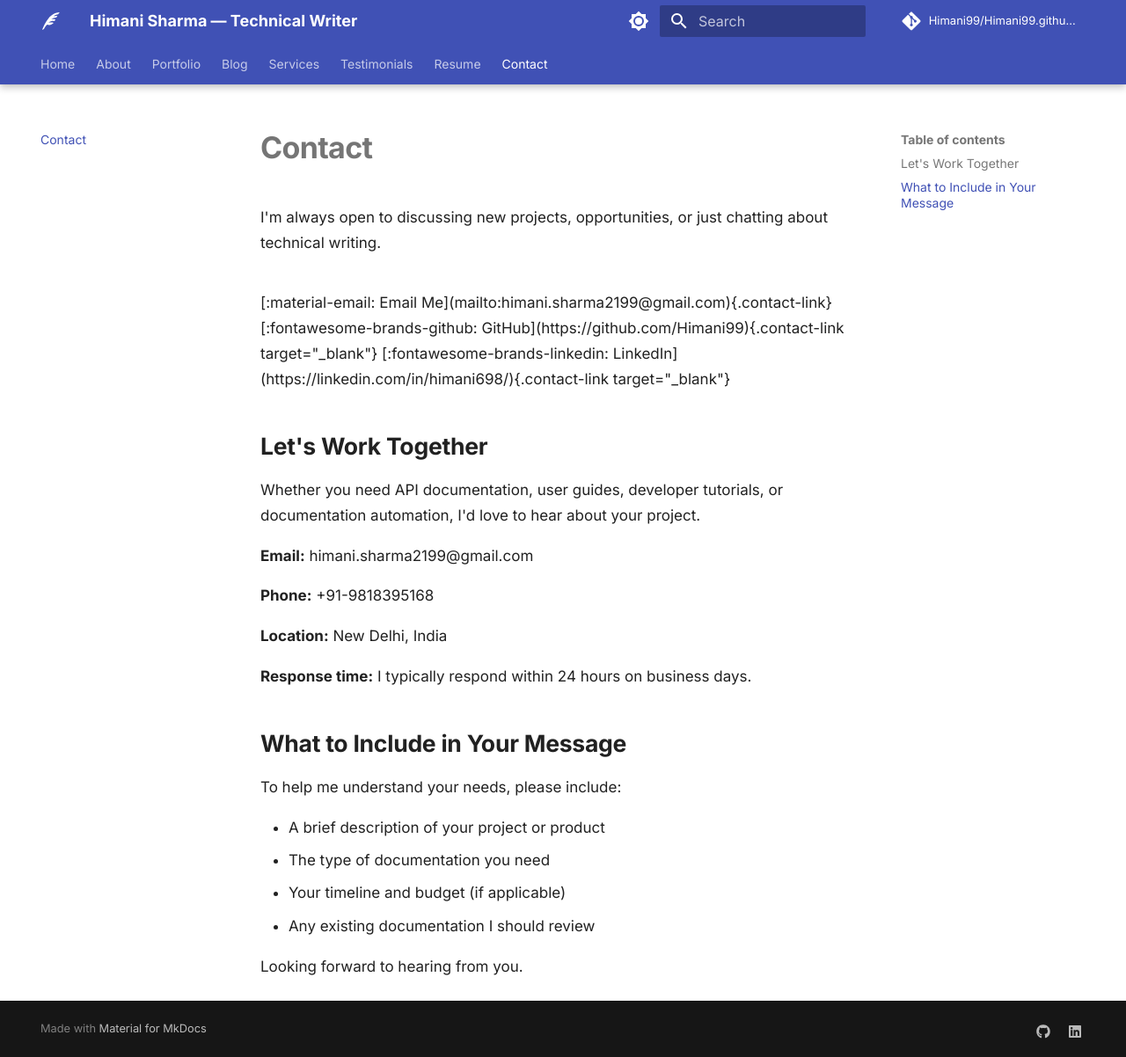
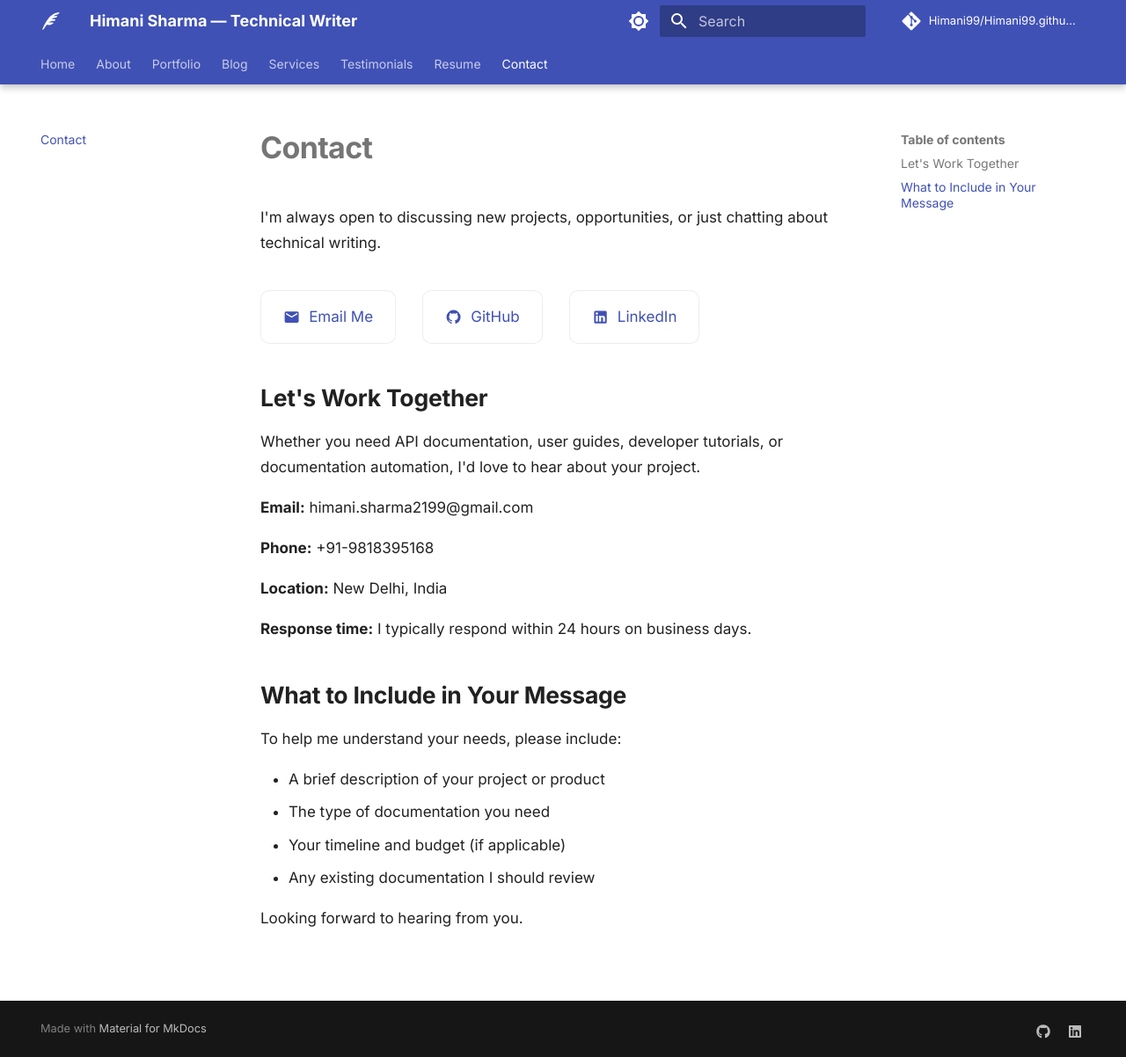
Before and after one commit to Himani99/Himani99.github.io, an MkDocs documentation site: the page built from docs/contact.md, in a window 1280 px wide and 1202 px high. Shown: the whole window at 88% size. Built offline with MkDocs 1.6.1 and Material for MkDocs 9.7.7, drawn with Linux system fonts in a browser that asks for light colours; comment, search, counter and statistics services are not loaded.

Commit message:
fix: correct double-escaped mdash on home page and fix contact page links rendering

```diff
--- a/docs/contact.md
+++ b/docs/contact.md
@@ -3,9 +3,22 @@
 I'm always open to discussing new projects, opportunities, or just chatting about technical writing.
 
 <div class="contact-links">
-[:material-email: Email Me](mailto:himani.sharma2199@gmail.com){.contact-link}
-[:fontawesome-brands-github: GitHub](https://github.com/Himani99){.contact-link target="_blank"}
-[:fontawesome-brands-linkedin: LinkedIn](https://linkedin.com/in/himani698/){.contact-link target="_blank"}
+
+<a href="mailto:himani.sharma2199@gmail.com" class="contact-link">
+  <span class="twemoji"><svg xmlns="http://www.w3.org/2000/svg" viewBox="0 0 24 24"><path d="M20 4H4c-1.1 0-2 .9-2 2v12c0 1.1.9 2 2 2h16c1.1 0 2-.9 2-2V6c0-1.1-.9-2-2-2m0 4l-8 5-8-5V6l8 5 8-5z"/></svg></span>
+  Email Me
+</a>
+
+<a href="https://github.com/Himani99" class="contact-link" target="_blank">
+  <span class="twemoji"><svg xmlns="http://www.w3.org/2000/svg" viewBox="0 0 24 24"><path d="M12 2A10 10 0 0 0 2 12c0 4.42 2.87 8.17 6.84 9.5.5.08.66-.23.66-.5v-1.69c-2.77.6-3.36-1.34-3.36-1.34-.46-1.16-1.11-1.47-1.11-1.47-.91-.62.07-.6.07-.6 1 .07 1.53 1.03 1.53 1.03.87 1.52 2.34 1.07 2.91.83.09-.65.35-1.09.63-1.34-2.22-.25-4.55-1.11-4.55-4.92 0-1.11.38-2 1.03-2.71-.1-.25-.45-1.29.1-2.64 0 0 .84-.27 2.75 1.02.79-.22 1.65-.33 2.5-.33s1.71.11 2.5.33c1.91-1.29 2.75-1.02 2.75-1.02.55 1.35.2 2.39.1 2.64.65.71 1.03 1.6 1.03 2.71 0 3.82-2.34 4.66-4.57 4.91.36.31.69.92.69 1.85V21c0 .27.16.59.67.5C19.14 20.16 22 16.42 22 12A10 10 0 0 0 12 2z"/></svg></span>
+  GitHub
+</a>
+
+<a href="https://linkedin.com/in/himani698/" class="contact-link" target="_blank">
+  <span class="twemoji"><svg xmlns="http://www.w3.org/2000/svg" viewBox="0 0 24 24"><path d="M19 3a2 2 0 0 1 2 2v14a2 2 0 0 1-2 2H5a2 2 0 0 1-2-2V5a2 2 0 0 1 2-2h14m-.5 15.5v-5.3a3.26 3.26 0 0 0-3.26-3.26c-.85 0-1.84.52-2.32 1.3v-1.11h-2.79v8.37h2.79v-4.93c0-.77.62-1.4 1.39-1.4a1.4 1.4 0 0 1 1.4 1.4v4.93h2.79M6.88 8.56a1.68 1.68 0 0 0 1.68-1.68c0-.93-.75-1.69-1.68-1.69a1.69 1.69 0 0 0-1.69 1.69c0 .93.76 1.68 1.69 1.68m1.39 9.94v-8.37H5.5v8.37h2.77z"/></svg></span>
+  LinkedIn
+</a>
+
 </div>
 
 ## Let's Work Together
```
Also changed, not shown: docs/index.md (+1 -1 lines), site/contact/index.html, site/index.html, site/search/search_index.json.
